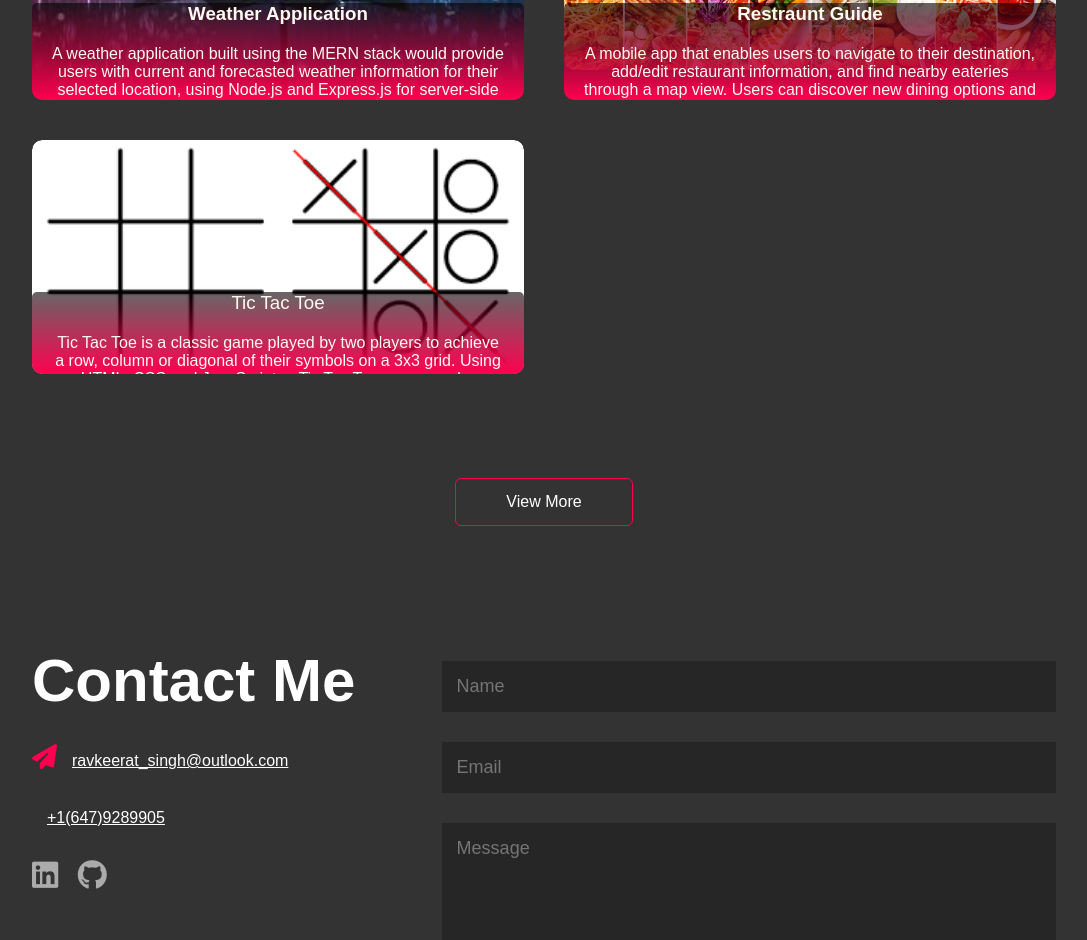
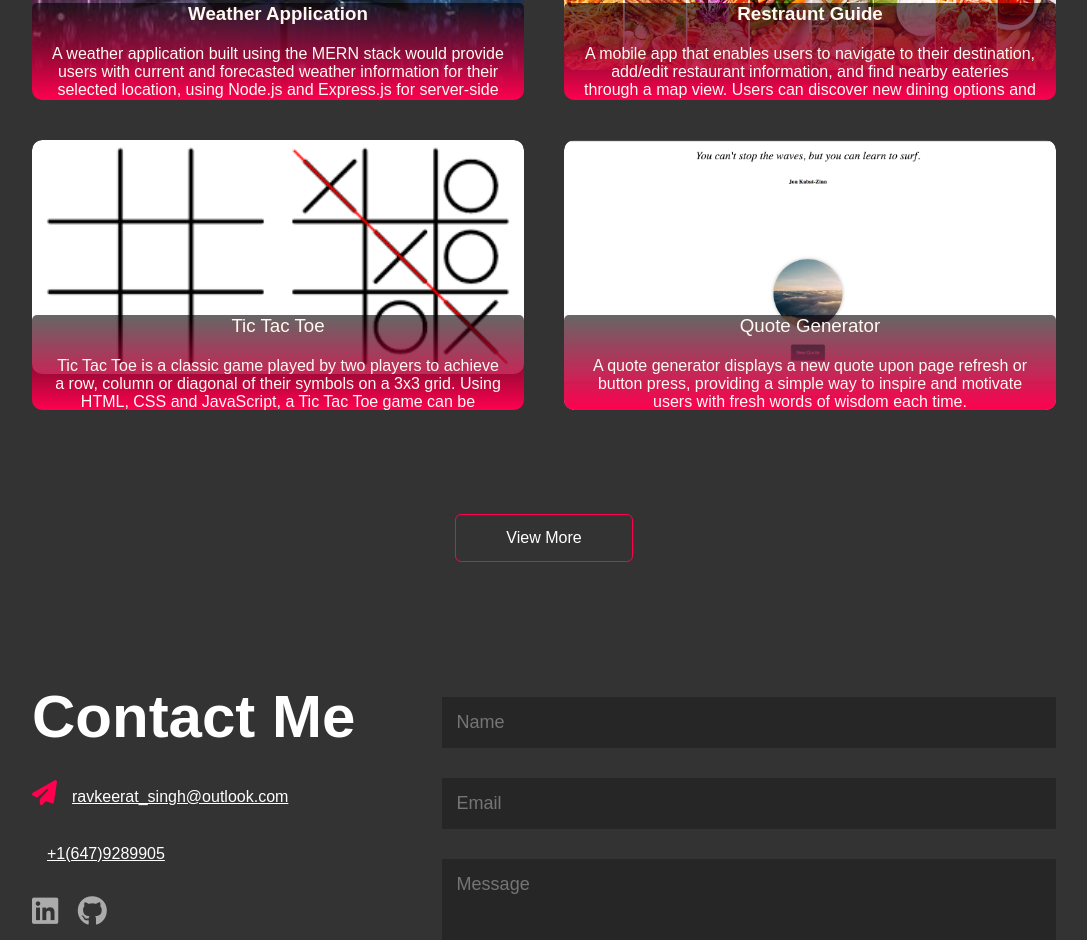
Before and after one commit to Ravkeerat02/Portfolio, a website: page index.html in a window 1280 px wide. Shown: the part 2690-3630 px from the top of the page, without its empty margins (96-1183 px from the left). Drawn offline with nearby package versions, Linux system fonts and the light colour scheme; some icons are missing.

Commit message:
Project added

```diff
--- a/index.html
+++ b/index.html
@@ -235,6 +235,14 @@
                             <a href="https://github.com/Ravkeerat02/TIC-TAC-TOE"><i class="fa-sharp fa-solid fa-link"></i></a>
                         </div>
                     </div>
+                    <div class="work">
+                        <img src="images/Screen Shot 2023-03-15 at 3.13.41 AM.png" alt="pic3" >
+                        <div class="layer">
+                            <h3>Quote Generator</h3>
+                            <p>A quote generator displays a new quote upon page refresh or button press, providing a simple way to inspire and motivate users with fresh words of wisdom each time.</p>
+                            <a href="https://github.com/Ravkeerat02/Quote-generator"><i class="fa-sharp fa-solid fa-link"></i></a>
+                        </div>
+                    </div>
                 </div>
                 <br><br><br>
                 <a href="https://github.com/Ravkeerat02?tab=repositories" class="btn">View More</a>
--- a/public/style.css
+++ b/public/style.css
@@ -356,7 +356,7 @@ nav ul li a:hover::after{
  }
 
  .work:hover .layer{
-    height: 100%;
+    height: 80%;
  }
 
  .btn{
```
Also changed, not shown: images/Screen Shot 2023-03-15 at 3.13.41 AM.png (added).
